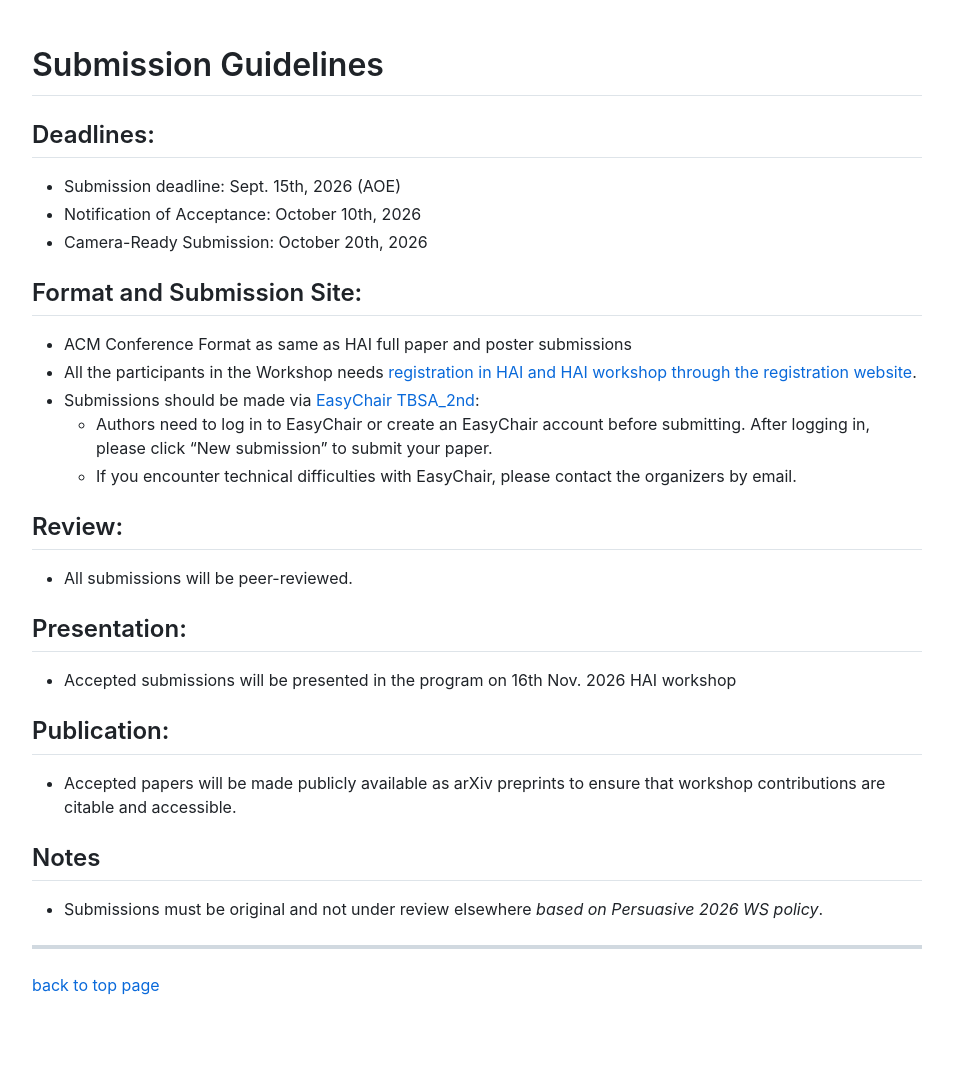
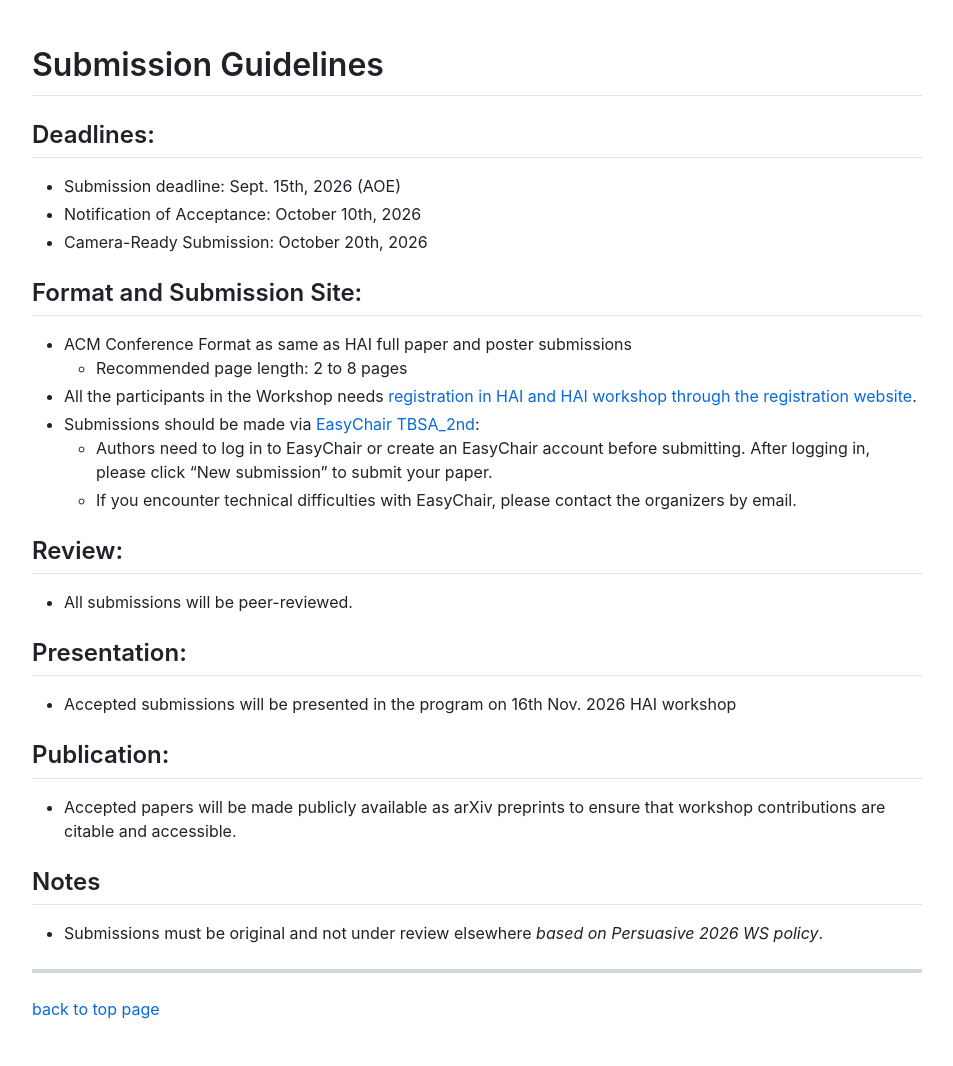
Before and after one commit to virtualcom-designlab/TBSA2026, a Jekyll site: the page built from submission.md, in a window 1280 px wide. Shown: the whole page, without its empty margins (163-1116 px from the left). Built offline with Jekyll 4.4.1, drawn with Linux system fonts in a browser that asks for light colours; our own code applies the rules of GitHub Pages for plain Markdown files; before the commit the page ends 1042 px from its top, so only the background shows below that.

Commit message:
Update submission.md

```diff
--- a/submission.md
+++ b/submission.md
@@ -13,6 +13,7 @@
 
 ## Format and Submission Site:
 - ACM Conference Format as same as HAI full paper and poster submissions
+  - Recommended page length: 2 to 8 pages
 - All the participants in the Workshop needs [registration in HAI and HAI workshop through the registration website](https://hai-conference.net/hai2026/registration/).
 - Submissions should be made via [EasyChair TBSA_2nd](https://easychair.org/conferences/submission_new?a=37559240):
   - Authors need to log in to EasyChair or create an EasyChair account before submitting.
```
